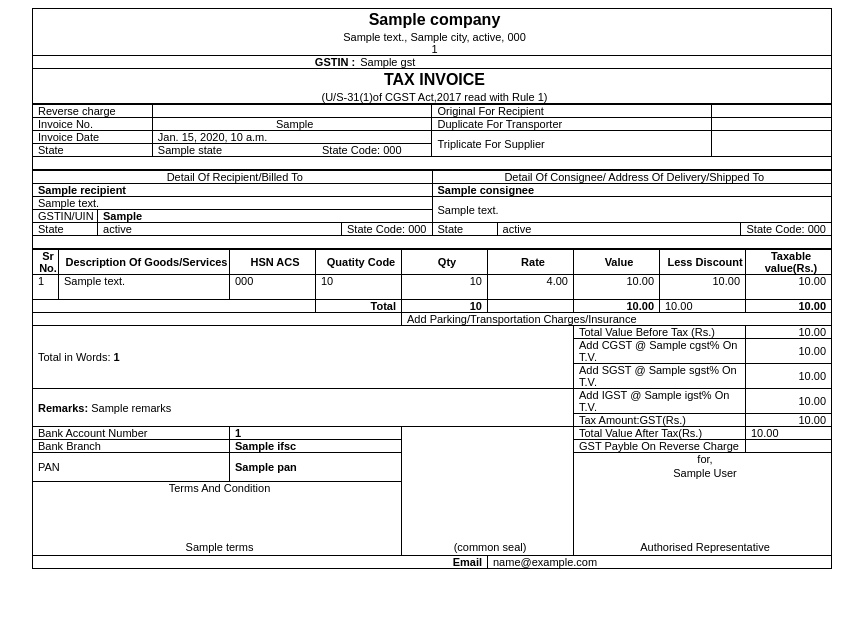
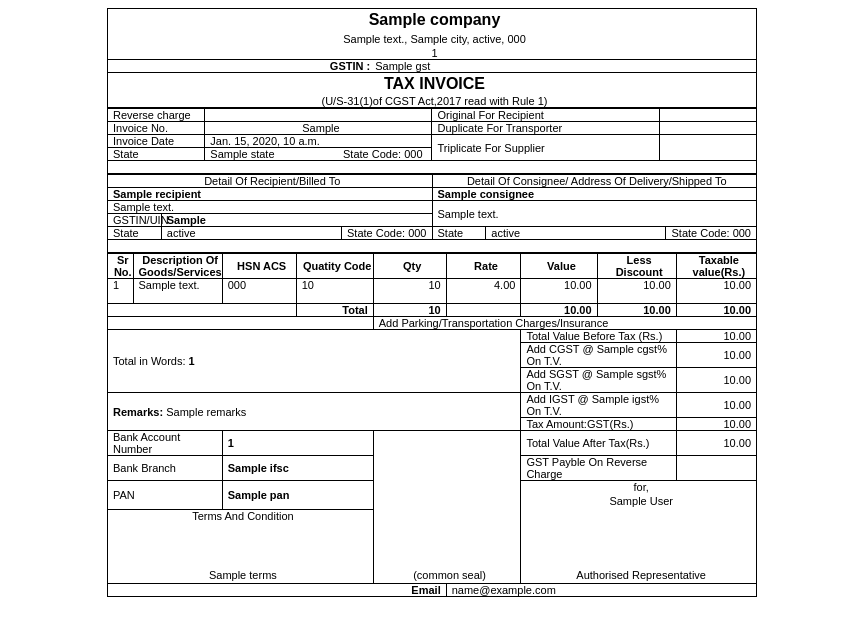
Before and after one commit to elixir14/handy-gst, a Django app: template frontend/templates/frontend/bill.html in a window 1280 px wide. Shown: the top 636 px of the page, without its empty margins (208-1071 px from the left). Run offline with Django 3.2, Linux system fonts and the light colour scheme; the template is opened without the code that fills it: most values are stand-ins (such as "Sample title", 1, 10 or a date in 2020).

Commit message:
modified top alignment

```diff
--- a/frontend/static/frontend/css/bill_pdf.css
+++ b/frontend/static/frontend/css/bill_pdf.css
@@ -18,13 +18,16 @@ th {
 	padding: 0px 0 0 5px;
 }
 .main {
-    width: 800px;
+    width: 650px;
     margin: auto;
 	font-size: 11px;
 	font-family:arial,helvetica,sans-serif;
 	border-collapse:collapse;
 }
-
+.top {
+    width: 100%;
+    text-align: center;
+}
 .title {
 	font-weight: bold;
 	font-size:16px;
--- a/frontend/templates/frontend/bill.html
+++ b/frontend/templates/frontend/bill.html
@@ -11,13 +11,16 @@
         <table border="0" cellspacing="0" class="main" >
                 <tr>
                      <td class="border" align="center">
-                        <div class="title">
+                        <div class="title top">
                                 {{ company.company_name }}
                         </div>
-                        <div>
+                        <div class="top">
                                 {{ company.address.address }}, {{company.address.city}}, {{company.address.state}}, {{company.address.zip }}
                         </div>
-                        {{ company.contact.phone_number }}
+                        <div class="top">
+                                {{ company.contact.phone_number }}
+                        </div>
+
                      </td>
                 </tr>
 
@@ -146,7 +149,7 @@
                         <td class="right heading">{{ total.quantity|floatformat:0 }}</td>
                         <td class="right heading"></td>
                         <td class="right heading">{{ total.value|floatformat:2 }}</td>
-                        <td>{{ total.discount|floatformat:2 }}</td>
+                        <td class="right heading">{{ total.discount|floatformat:2 }}</td>
                         <td class="right heading">{{ total.tax_value|floatformat:2 }}</td>
                 </tr>
                 <tr>
@@ -186,7 +189,7 @@
                         <td colspan = "2" class="heading">{{ invoice.account_number }}</td>
                         <td colspan = "2" rowspan="5" class="bottom" >(common seal)</td>
                         <td colspan = "2" >Total Value After Tax(Rs.)</td>
-                        <td style="">{{ invoice.grand_total|floatformat:2 }}</td>
+                        <td class="right">{{ invoice.grand_total|floatformat:2 }}</td>
 
 
                 </tr>
```
